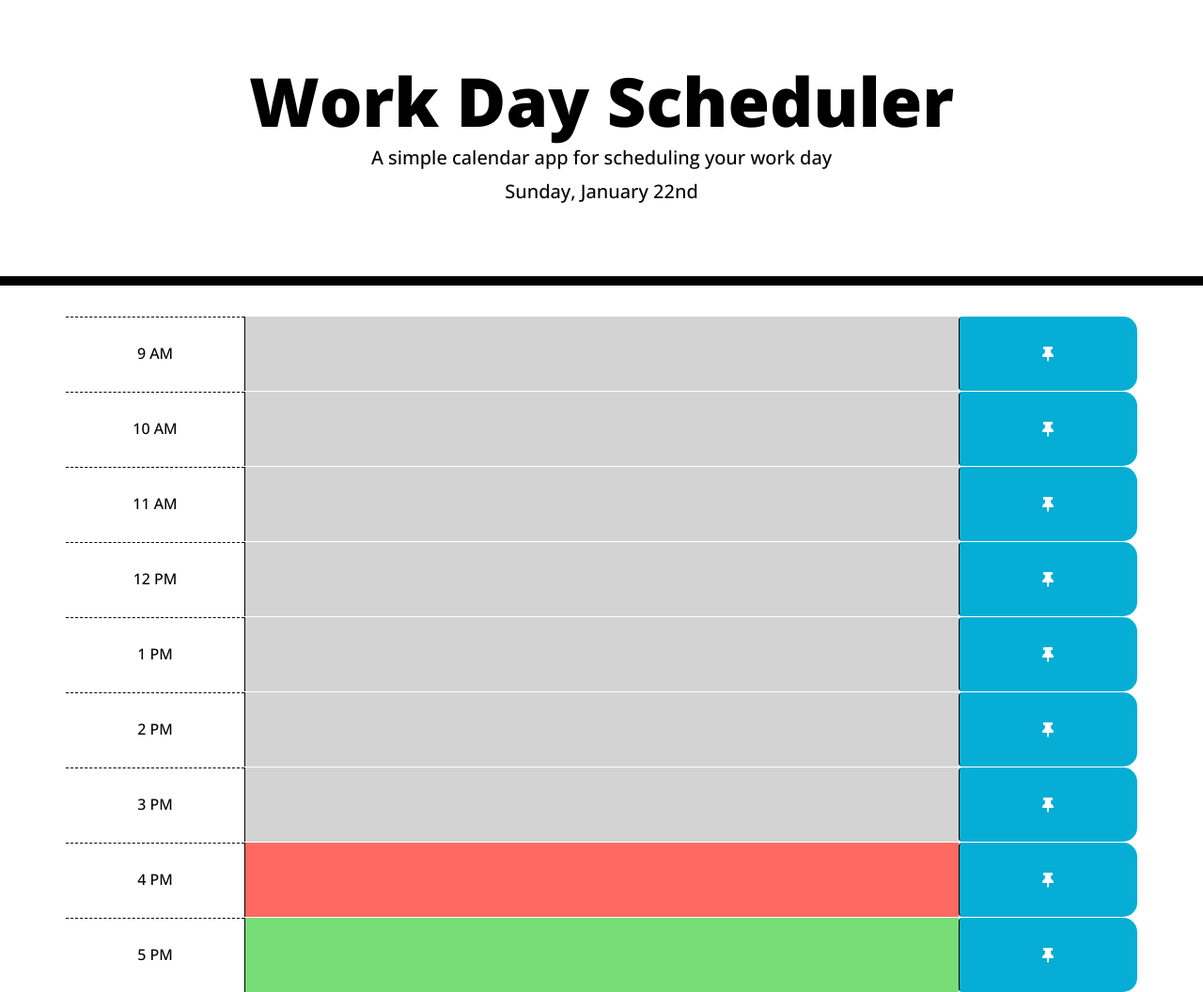
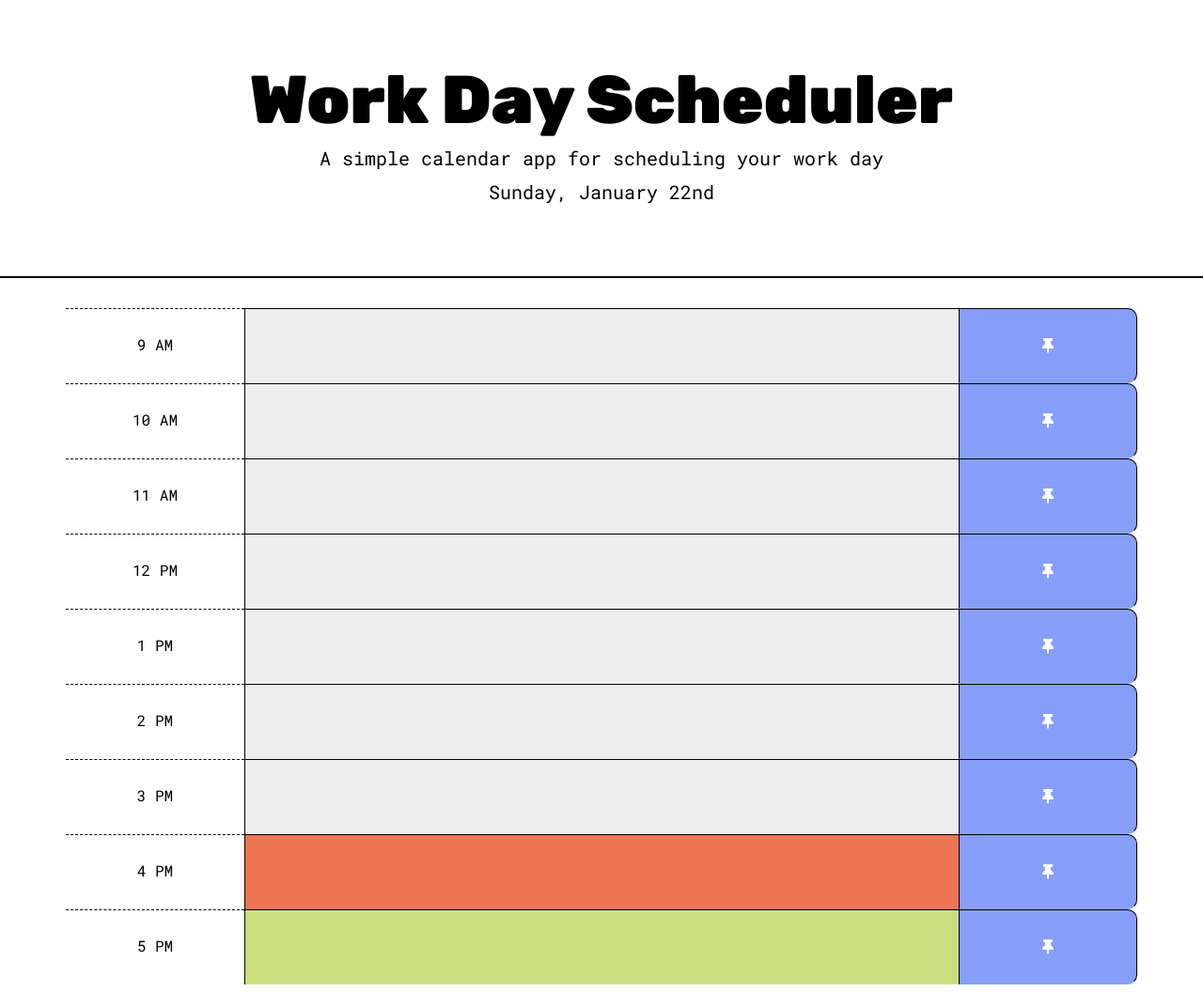
Before and after one commit to mchinojo/7Work-Day-Scheduler, a plain HTML site: page index.html in a window 1280 px wide. Shown: the whole page at 94% size. Drawn offline with nearby package versions, Linux system fonts and the light colour scheme.

Commit message:
changed the colors on the CSS file

```diff
--- a/assets/style.css
+++ b/assets/style.css
@@ -1,5 +1,5 @@
 body {
-  font-family: 'Open Sans', sans-serif;
+  font-family: 'Roboto Mono', monospace;
   font-size: 16px;
   line-height: 1;
 }
@@ -9,6 +9,7 @@ textarea {
   border: none;
   resize: none;
   color: #000000;
+  border-top: 1px solid black;
   border-left: 1px solid black;
   padding: 10px;
 }
@@ -18,11 +19,12 @@ textarea {
   background-color: transparent;
   color: black;
   border-radius: 0;
-  border-bottom: 10px solid black;
+  border-bottom: 2px solid black;
 }
 
 .jumbotron h1 {
   font-weight: 800;
+  font-family: 'Rubik', sans-serif;
 }
 
 .description {
@@ -32,12 +34,13 @@ textarea {
 .time-block {
   text-align: center;
   border-radius: 15px;
+
 }
 
 .row {
   white-space: pre-wrap;
   height: 80px;
-  border-top: 1px solid white;
+  /* border-top: 1px solid black; */
 }
 
 .hour {
@@ -48,25 +51,28 @@ textarea {
 }
 
 .past {
-  background-color: #d3d3d3;
+  background-color: rgb(237, 237, 237);
   color: black;
 }
 
 .present {
-  background-color: #ff6961;
+  background-color: rgb(237, 117, 86);
   color: black;
 }
 
 .future {
-  background-color: #77dd77;
+  background-color: rgb(204, 223, 128);
   color: black;
 }
 
 .saveBtn {
   border-left: 1px solid black;
-  border-top-right-radius: 15px;
-  border-bottom-right-radius: 15px;
-  background-color: #06aed5;
+  border-top: 1px solid black;
+  border-right: 1px solid black;
+  border-radius: 0%;
+  border-top-right-radius: 10px;
+  border-bottom-right-radius: 10px;
+  background-color: rgb(135, 158, 248);
   color: white;
 }
 
--- a/index.html
+++ b/index.html
@@ -16,7 +16,7 @@
   <!-- Google Fonts link -->
   <link rel="preconnect" href="https://fonts.googleapis.com">
   <link rel="preconnect" href="https://fonts.gstatic.com" crossorigin>
-  <link href="https://fonts.googleapis.com/css2?family=Open+Sans:wght@500;700;800&display=swap" rel="stylesheet">
+  <link href="https://fonts.googleapis.com/css2?family=Roboto+Mono&family=Rubik:wght@900&display=swap" rel="stylesheet">
 
   <!-- My CSS -->
   <link rel="stylesheet" href="assets/style.css" />
```
